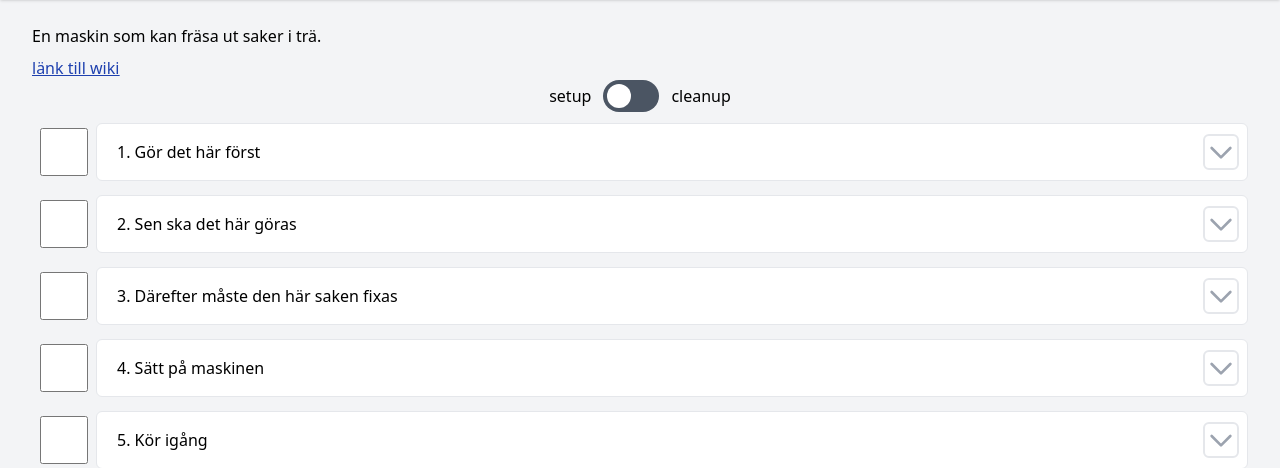
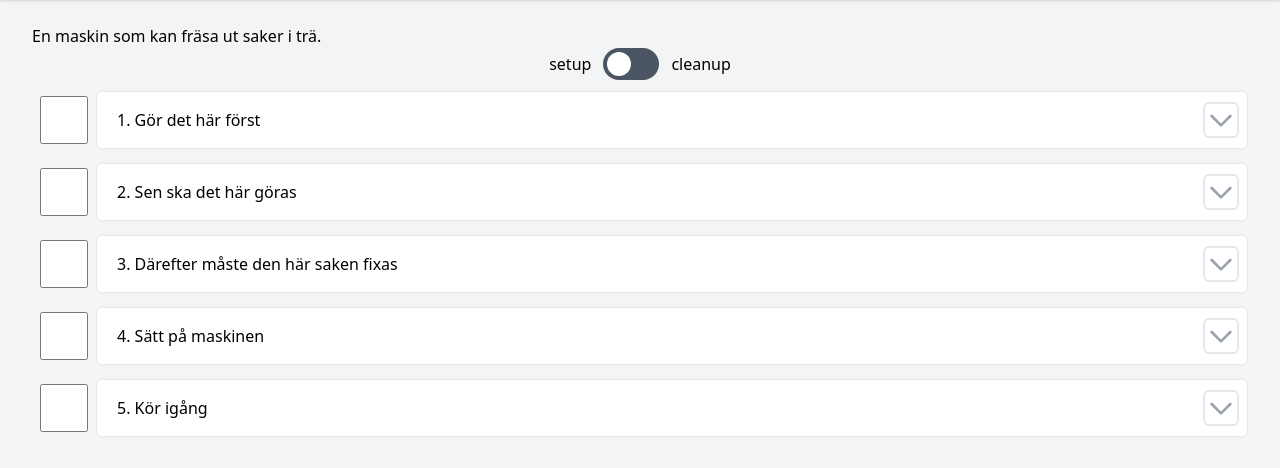
Before and after one commit to ollema/uflist, a FastAPI app: page /cnc_wood in a window 1280 px wide. Shown: the part 136-604 px from the top of the page. Run offline with FastAPI, Linux system fonts and the light colour scheme; style sheets or scripts are compiled from the project's sources.

Commit message:
fix wiki link

```diff
--- a/app/templates/machine.html.j2
+++ b/app/templates/machine.html.j2
@@ -8,7 +8,7 @@
 <div>
     {{ current_machine.description }}
 </div>
-{% if current_machine.wiki_link != "None" %}
+{% if current_machine.wiki_link %}
     <div class="mt-2 text-blue-800 underline">
         <a href="{{ current_machine.wiki_link }}">länk till wiki</a>
     </div>
```
